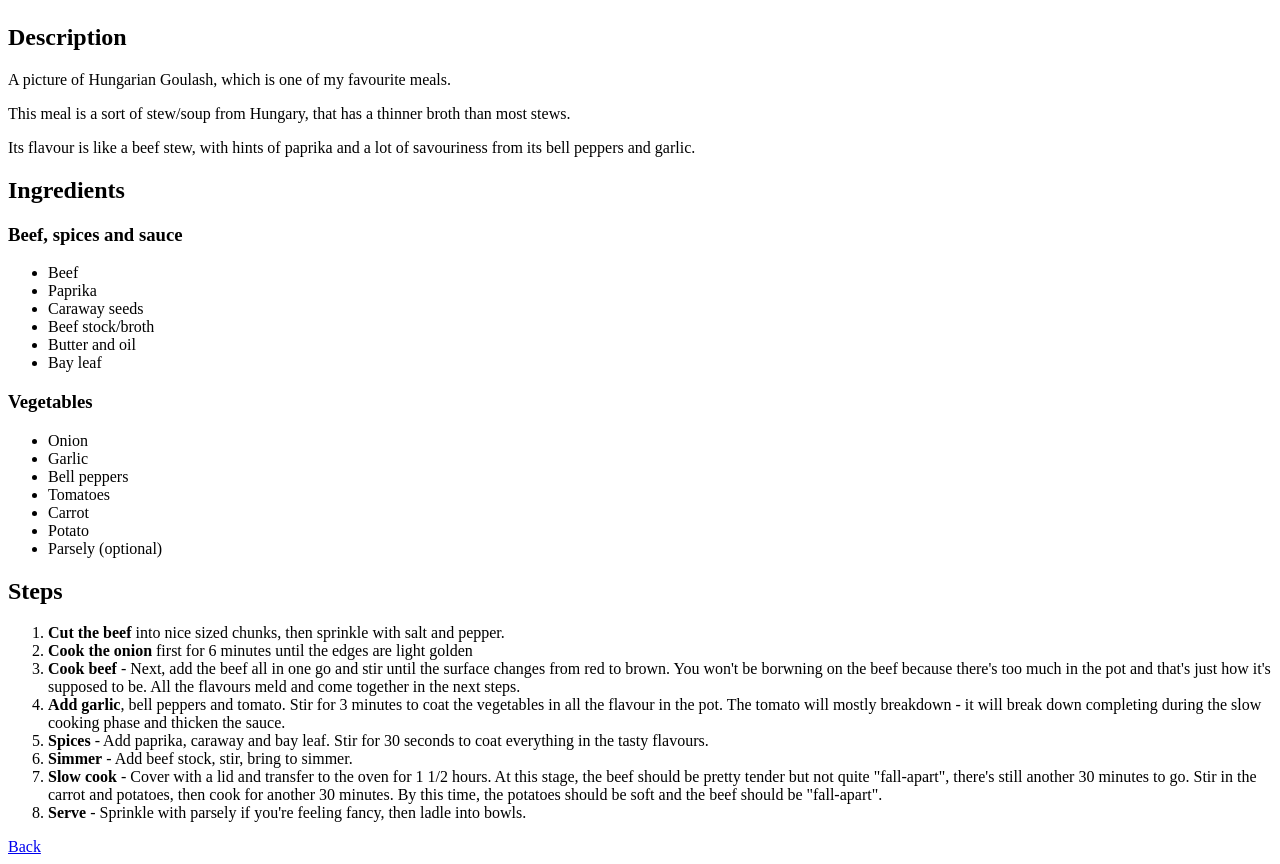
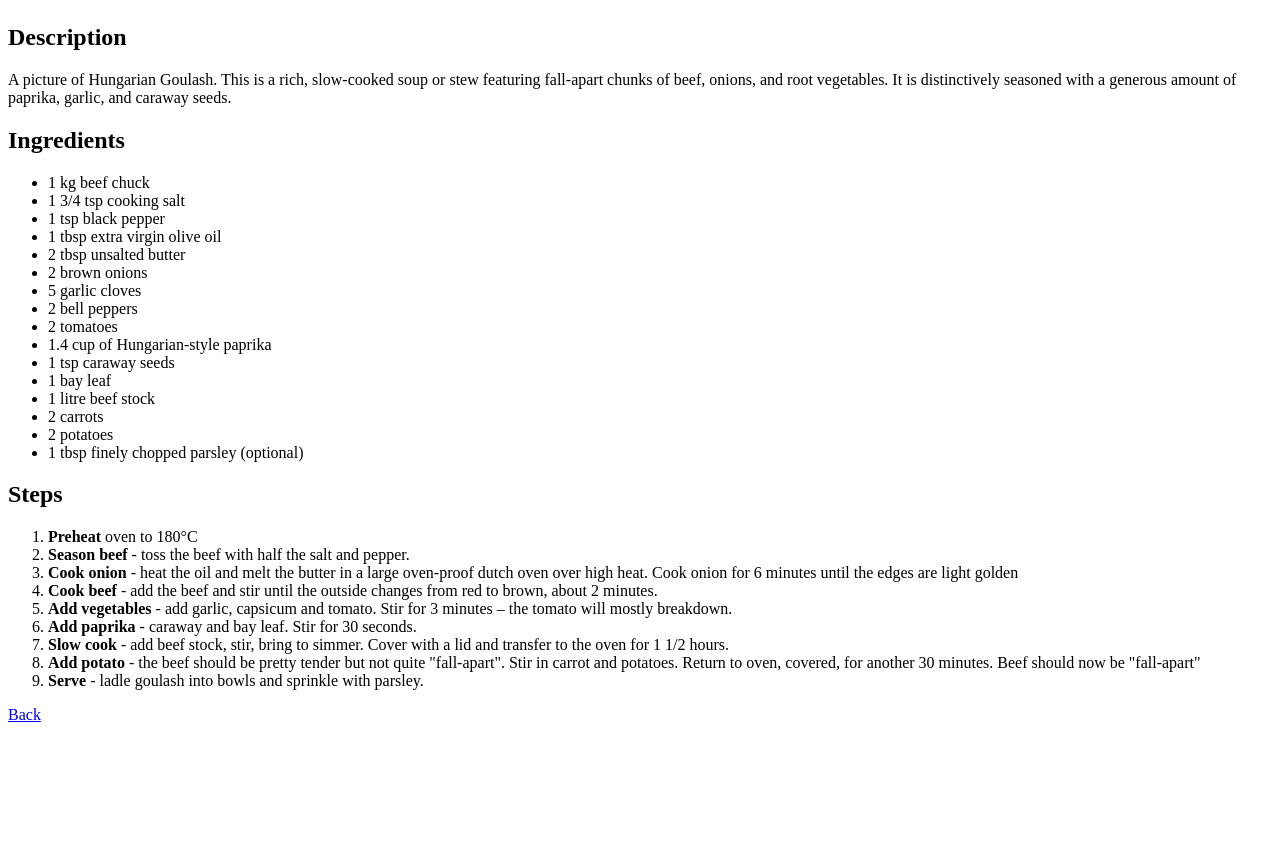
Before and after one commit to plants-png/odin-recipes, a plain HTML site: page recipes/hungarian-goulash.html in a window 1280 px wide. Shown: the part 980-1844 px from the top of the page. After the commit the page ends 1712 px from the top, so only its background shows below. Drawn offline with Linux system fonts and the light colour scheme.

Commit message:
Edited hungarian-goulash and formatted all files
Edited the ingredients and steps lists in hungarian-goulash.html and
formatted both that file and butter-chicken.html using Prettier.

```diff
--- a/recipes/hungarian-goulash.html
+++ b/recipes/hungarian-goulash.html
@@ -14,79 +14,70 @@
 
         <h2>Description</h2>
         <p>
-            A picture of Hungarian Goulash, which is one of my favourite meals.
-        </p>
-        <p>
-            This meal is a sort of stew/soup from Hungary, that has a thinner
-            broth than most stews.
-        </p>
-        <p>
-            Its flavour is like a beef stew, with hints of paprika and a lot of
-            savouriness from its bell peppers and garlic.
+            A picture of Hungarian Goulash. This is a rich, slow-cooked soup or
+            stew featuring fall-apart chunks of beef, onions, and root
+            vegetables. It is distinctively seasoned with a generous amount of
+            paprika, garlic, and caraway seeds.
         </p>
 
         <h2>Ingredients</h2>
-        <h3>Beef, spices and sauce</h3>
         <ul>
-            <li>Beef</li>
-            <li>Paprika</li>
-            <li>Caraway seeds</li>
-            <li>Beef stock/broth</li>
-            <li>Butter and oil</li>
-            <li>Bay leaf</li>
-        </ul>
-        <h3>Vegetables</h3>
-        <ul>
-            <li>Onion</li>
-            <li>Garlic</li>
-            <li>Bell peppers</li>
-            <li>Tomatoes</li>
-            <li>Carrot</li>
-            <li>Potato</li>
-            <li>Parsely (optional)</li>
+            <li>1 kg beef chuck</li>
+            <li>1 3/4 tsp cooking salt</li>
+            <li>1 tsp black pepper</li>
+            <li>1 tbsp extra virgin olive oil</li>
+            <li>2 tbsp unsalted butter</li>
+            <li>2 brown onions</li>
+            <li>5 garlic cloves</li>
+            <li>2 bell peppers</li>
+            <li>2 tomatoes</li>
+            <li>1.4 cup of Hungarian-style paprika</li>
+            <li>1 tsp caraway seeds</li>
+            <li>1 bay leaf</li>
+            <li>1 litre beef stock</li>
+            <li>2 carrots</li>
+            <li>2 potatoes</li>
+            <li>1 tbsp finely chopped parsley (optional)</li>
         </ul>
 
         <h2>Steps</h2>
         <ol>
+            <li><strong>Preheat</strong> oven to 180°C</li>
             <li>
-                <strong>Cut the beef</strong> into nice sized chunks, then
-                sprinkle with salt and pepper.
+                <strong>Season beef</strong> - toss the beef with half the salt
+                and pepper.
             </li>
             <li>
-                <strong>Cook the onion</strong> first for 6 minutes until the
-                edges are light golden
+                <strong>Cook onion</strong> - heat the oil and melt the butter
+                in a large oven-proof dutch oven over high heat. Cook onion for
+                6 minutes until the edges are light golden
             </li>
             <li>
-                <strong>Cook beef</strong> - Next, add the beef all in one go
-                and stir until the surface changes from red to brown. You won't
-                be borwning on the beef because there's too much in the pot and
-                that's just how it's supposed to be. All the flavours meld and
-                come together in the next steps.
+                <strong>Cook beef</strong> - add the beef and stir until the
+                outside changes from red to brown, about 2 minutes.
             </li>
             <li>
-                <strong>Add garlic</strong>, bell peppers and tomato. Stir for 3
-                minutes to coat the vegetables in all the flavour in the pot.
-                The tomato will mostly breakdown - it will break down completing
-                during the slow cooking phase and thicken the sauce.
+                <strong>Add vegetables</strong> - add garlic, capsicum and
+                tomato. Stir for 3 minutes – the tomato will mostly breakdown.
             </li>
             <li>
-                <strong>Spices</strong> - Add paprika, caraway and bay leaf.
-                Stir for 30 seconds to coat everything in the tasty flavours.
+                <strong>Add paprika</strong> - caraway and bay leaf. Stir for 30
+                seconds.
             </li>
             <li>
-                <strong>Simmer</strong> - Add beef stock, stir, bring to simmer.
+                <strong>Slow cook</strong> - add beef stock, stir, bring to
+                simmer. Cover with a lid and transfer to the oven for 1 1/2
+                hours.
             </li>
             <li>
-                <strong>Slow cook</strong> - Cover with a lid and transfer to
-                the oven for 1 1/2 hours. At this stage, the beef should be
-                pretty tender but not quite "fall-apart", there's still another
-                30 minutes to go. Stir in the carrot and potatoes, then cook for
-                another 30 minutes. By this time, the potatoes should be soft
-                and the beef should be "fall-apart".
+                <strong>Add potato</strong> - the beef should be pretty tender
+                but not quite "fall-apart". Stir in carrot and potatoes. Return
+                to oven, covered, for another 30 minutes. Beef should now be
+                "fall-apart"
             </li>
             <li>
-                <strong>Serve</strong> - Sprinkle with parsely if you're feeling
-                fancy, then ladle into bowls.
+                <strong>Serve</strong> - ladle goulash into bowls and sprinkle
+                with parsley.
             </li>
         </ol>
 
```
Also changed, not shown: recipes/butter-chicken.html (+30 -6 lines).
